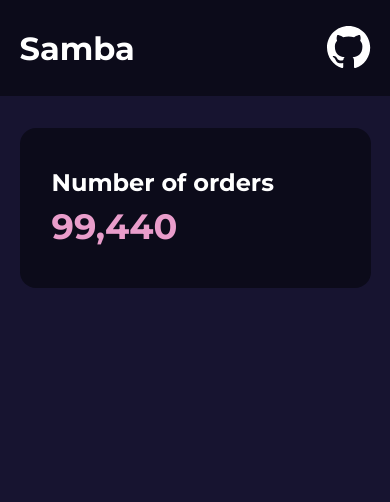
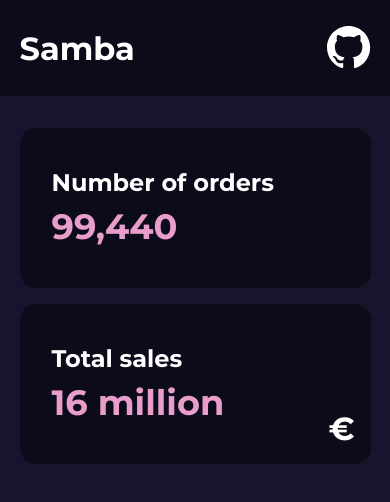
Before and after one commit to sergiopm97/samba, a React (Vite) app: page / in a window 390 px wide. Shown: the top 502 px of the page. Built offline with nearby package versions, Linux system fonts and the light colour scheme.

Commit message:
Implement KPI for total sales
Implementation of the responsive box containing the KPI for the total sales

```diff
--- a/src/App.jsx
+++ b/src/App.jsx
@@ -1,5 +1,6 @@
 import Header from "./components/header/Header";
 import OrdersKPI from "./components/ordersKPI/OrdersKPI";
+import SalesKPI from "./components/salesKPI/salesKPI";
 import "./App.scss";
 
 function App() {
@@ -8,6 +9,7 @@ function App() {
       <Header />
       <div className="kpis-container">
         <OrdersKPI />
+        <SalesKPI />
       </div>
     </>
   );
--- /dev/null
+++ b/src/components/salesKPI/SalesKPI.jsx
@@ -0,0 +1,15 @@
+import payments from "../../data/payments.json";
+import "./SalesKPI.scss";
+
+function SalesKPI() {
+  const millions = payments.total_sales.toString().substring(0, 2);
+  return (
+    <div className="sales-kpi-container">
+      <h1 className="sales-kpi-container--title">Total sales</h1>
+      <h1 className="sales-kpi-container--value">{millions} million</h1>
+      <h1 className="sales-kpi-container--unit">€</h1>
+    </div>
+  );
+}
+
+export default SalesKPI;
--- /dev/null
+++ b/src/components/salesKPI/SalesKPI.scss
@@ -0,0 +1,36 @@
+@import "../../scss/variables";
+
+.sales-kpi-container {
+  gap: 0.5rem;
+  height: 10rem;
+  position: relative;
+  border-radius: 1rem;
+  justify-content: center;
+  background-color: $dark-blue;
+  flex-direction: column;
+  transition: 0.5s ease;
+  display: flex;
+  flex-grow: 1;
+
+  &:hover {
+    box-shadow: 8px 8px 0px 0px $pink;
+  }
+
+  &--title {
+    font-size: 1.5rem;
+    margin: 0rem 2rem 0rem 2rem;
+  }
+
+  &--value {
+    color: $pink;
+    margin: 0rem 2rem 0rem 2rem;
+    font-size: 2.2rem;
+  }
+
+  &--unit {
+    bottom: 0;
+    margin: 0rem 1rem 1rem 0rem;
+    position: absolute;
+    right: 0;
+  }
+}
--- a/src/data/payments.json
+++ b/src/data/payments.json
@@ -1 +1 @@
-{ "number_of_orders": 99440 }
+{ "number_of_orders": 99440, "total_sales": 16008872.12 }
```
Also changed, not shown: 1 other file (tests, documents, lock files or other folders).
